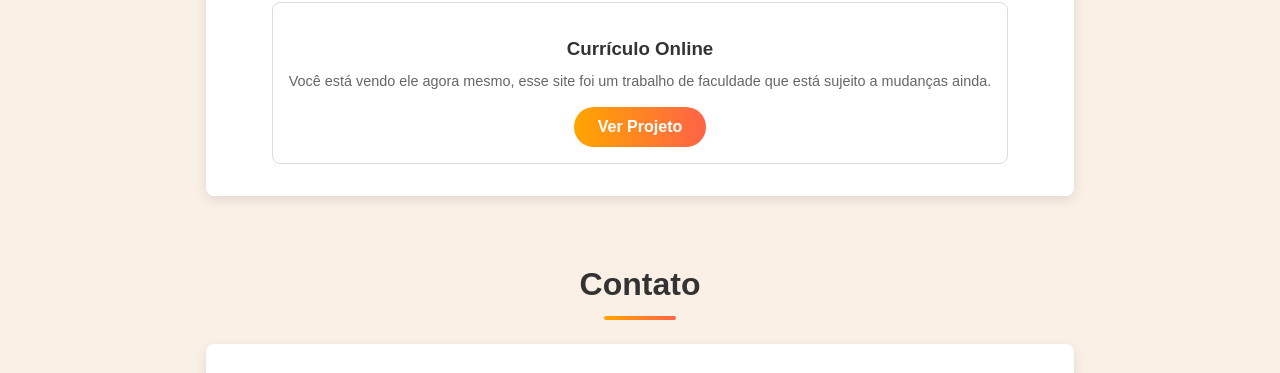
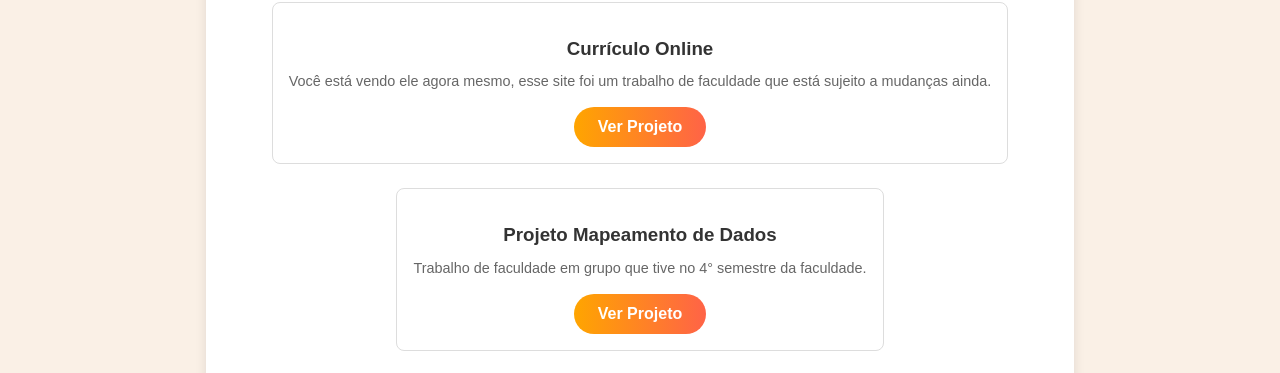
Before and after one commit to LucasBr130/LucasBr130.github.io, a plain HTML site: page index.html in a window 1280 px wide. Shown: the part 1536-1909 px from the top of the page. Drawn offline with Linux system fonts and the light colour scheme.

Commit message:
Update dos projetos

```diff
--- a/index.html
+++ b/index.html
@@ -105,6 +105,12 @@
                 <p>Você está vendo ele agora mesmo, esse site foi um trabalho de faculdade que está sujeito a mudanças ainda.</p>
                 <a href="https://github.com/LucasBr130/LucasBr130.github.io" target="_blank">Ver Projeto</a>
             </div>
+
+            <div class="projeto-card">
+                <h3>Projeto Mapeamento de Dados</h3>
+                <p>Trabalho de faculdade em grupo que tive no 4° semestre da faculdade.</p>
+                <a href="https://github.com/LucasBr130/Projeto-mapeamento-de-dados" target="_blank">Ver Projeto</a>
+            </div>
         </div>
     </section>
 
```
